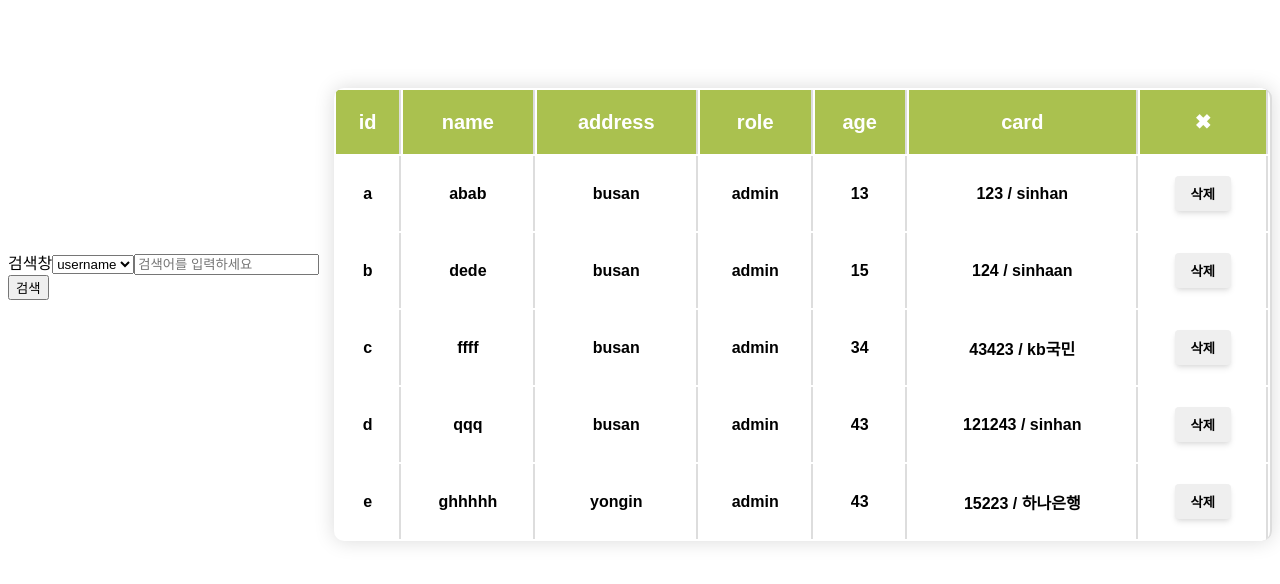
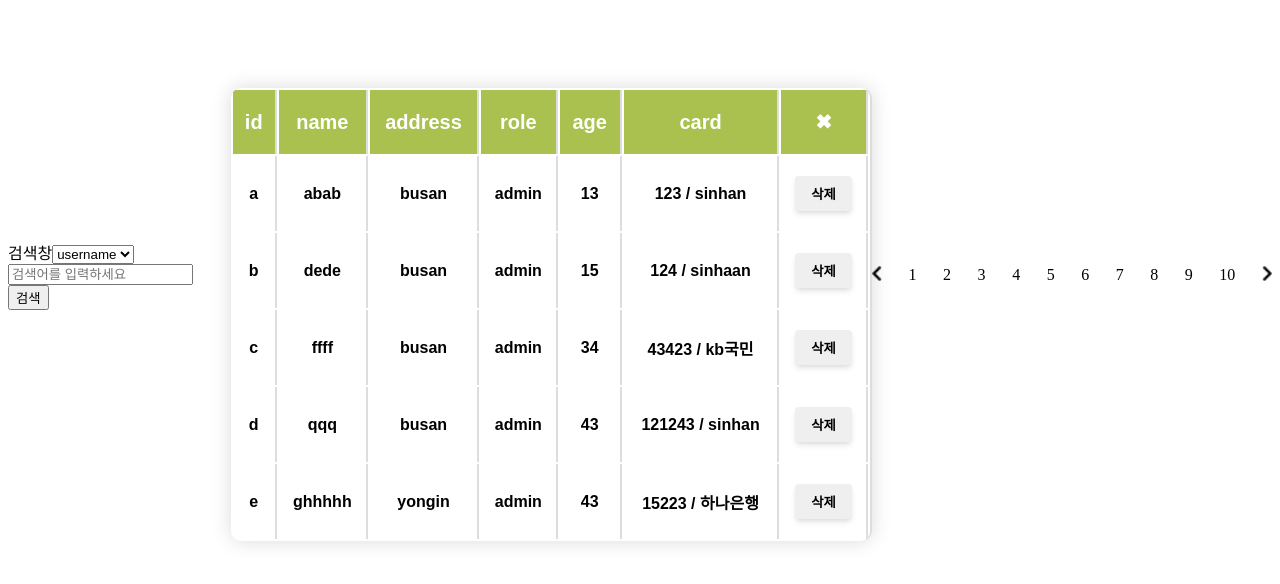
Before and after one commit to wantedAssignment/jaranda-fe, a React (Create React App) app: page /admin in a window 1280 px wide. Shown: the top 584 px of the page. Built offline with nearby package versions, Linux system fonts and the light colour scheme.

Commit message:
Fix: Pagination 오류 수정

```diff
--- a/src/containers/pagination/index.js
+++ b/src/containers/pagination/index.js
@@ -2,36 +2,38 @@ import { useEffect, useState } from 'react';
 import PaginationUI from '../../presentationals/pagination';
 
 /**
+ * Desc
+ *  페이지네이션 한 페이지 당 10개의 배열 요소 포함
  * Props
- * arr : Pagination을 사용할 배열
- * onClick : 각 페이지를 눌렀을 때 실행할 함수,
- *           클릭한 요소를 Number 타입으로 함수의 인자로 반환한다.
+ *  arr : Pagination을 사용할 배열
+ *  onClick : 각 페이지를 눌렀을 때 실행할 함수,
+ *            Number 타입의 클릭한 page 수를 함수의 인자로 받아서 실행된다.
  */
 const Pagination = ({ arr, onClick }) => {
-  const unit = 10;
+  const UNIT = 10;
   const MAX_LENGTH = arr?.length;
-  const SET = Math.floor(MAX_LENGTH / unit);
+  const SET = Math.floor(MAX_LENGTH / UNIT);
+  const SET_COUNT = Math.floor(Math.floor(MAX_LENGTH / UNIT) / UNIT);
+  const REST = Math.floor(SET % UNIT);
 
   const [pages, setPages] = useState([]);
   const [count, setCount] = useState(0);
 
   useEffect(() => {
-    if (arr?.length < 10) {
-      setPages(new Array(MAX_LENGTH).fill(0).map((_, i) => i + 1));
+    if (MAX_LENGTH < 100) {
+      if (MAX_LENGTH % 10 === 0) {
+        setPages(new Array(SET).fill(0).map((_, i) => i + 1));
+      } else {
+        setPages(new Array(SET + 1).fill(0).map((_, i) => i + 1));
+      }
     } else {
       setPages(new Array(10).fill(0).map((_, i) => i + 1));
     }
   }, []);
 
-  const runOnClick = el => {
-    if (onClick) {
-      onClick(el);
-    }
-  };
-
   const onClickLeft = () => {
     if (count === 0) return;
-    if (count === SET) {
+    if (count === SET_COUNT) {
       const result = pages[0] - 10;
       const arrResult = new Array(10).fill(0).map((_, i) => result + i);
       setPages(arrResult);
@@ -46,32 +48,42 @@ const Pagination = ({ arr, onClick }) => {
   };
 
   const onClickRight = () => {
-    if (count + 1 === SET) {
-      const rest = MAX_LENGTH % unit;
-      const result = pages.map(e => e + 10).filter((_, i) => i < rest);
+    if (count + 1 === SET_COUNT) {
+      if (MAX_LENGTH % 100 === 0) return;
+      if (MAX_LENGTH % 10 === 0) {
+        const result = pages.map(e => e + 10).filter((_, i) => i < REST);
+        setPages(result);
+        const countResult = count + 1;
+        setCount(countResult);
+        return;
+      }
+      const result = pages.map(e => e + 10).filter((_, i) => i < REST + 1);
       setPages(result);
       const countResult = count + 1;
       setCount(countResult);
       return;
-    } else if (count === SET) return;
+    } else if (count === SET_COUNT) {
+      return;
+    }
     const result = count + 1;
     setCount(result);
     const newArr = pages.map(e => e + 10);
     setPages(newArr);
   };
 
-  const onChange = e => {
-    console.log(e.target.options[e.target.options.selectedIndex].text);
+  const runOnClick = el => {
+    if (onClick) {
+      onClick(el);
+    }
   };
 
-  if ((arr && typeof arr !== 'object') || (onClick && typeof onClick !== 'function')) return;
+  if (!arr || typeof arr !== 'object' || (onClick && typeof onClick !== 'function')) return <></>;
   return (
     <PaginationUI
       pages={pages}
-      runOnClick={runOnClick}
       onClickLeft={onClickLeft}
       onClickRight={onClickRight}
-      onChange={onChange}
+      runOnClick={runOnClick}
     />
   );
 };
--- a/src/pages/admin/Admin.js
+++ b/src/pages/admin/Admin.js
@@ -4,6 +4,7 @@ import { UserStorage } from '../../utils/userStorage';
 import Modal from '../../Components/Modal';
 import { Table, AdminDiv } from './Admin.styles.js';
 import SearchBar from './SearchBar';
+import Pagination from '../../containers/pagination';
 
 const Admin = props => {
   const [tableData, setTableData] = useState([]);
@@ -77,6 +78,7 @@ const Admin = props => {
           })}
         </tbody>
       </Table>
+      <Pagination arr={new Array(333).fill(1)} />
       {updateModal && (
         <Modal
           store={store}
--- a/src/presentationals/pagination/index.js
+++ b/src/presentationals/pagination/index.js
@@ -1,14 +1,6 @@
-const PaginationUI = ({ pages, runOnClick, onClickLeft, onClickRight, onChange }) => {
+const PaginationUI = ({ pages, onClickLeft, onClickRight, runOnClick }) => {
   return (
     <div style={{ display: 'flex', width: 500 }}>
-      <label htmlFor="pageSelect" style={{ marginRight: 8 }}>
-        page
-      </label>
-      <select onChange={onChange} name="pageUnit" id="pageSelect" style={{ marginRight: 10 }}>
-        <option>1</option>
-        <option>3</option>
-        <option>5</option>
-      </select>
       <div style={{ width: 400, display: 'flex', justifyContent: 'space-between' }}>
         <img
           src="./img/arrowLeft.png"
```
